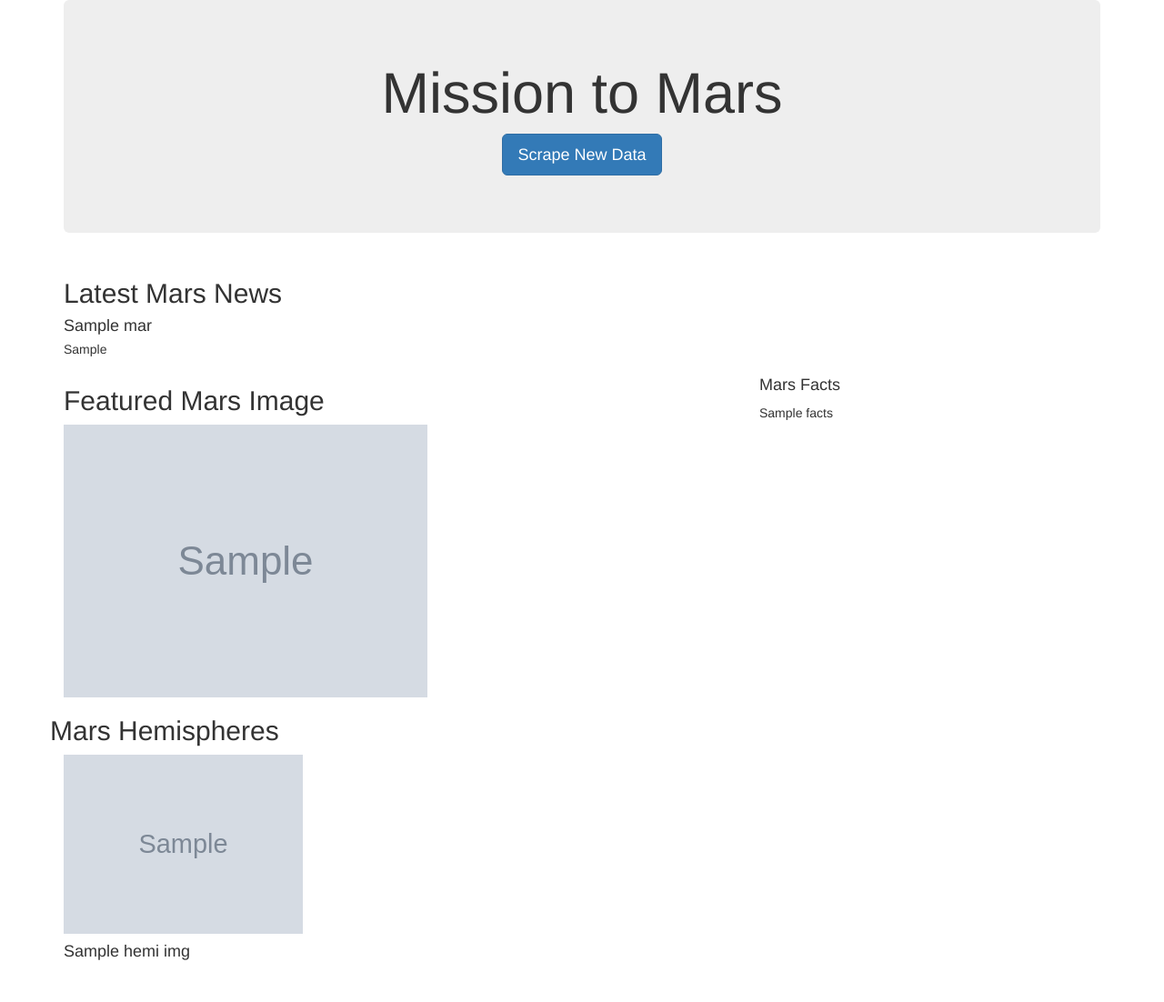
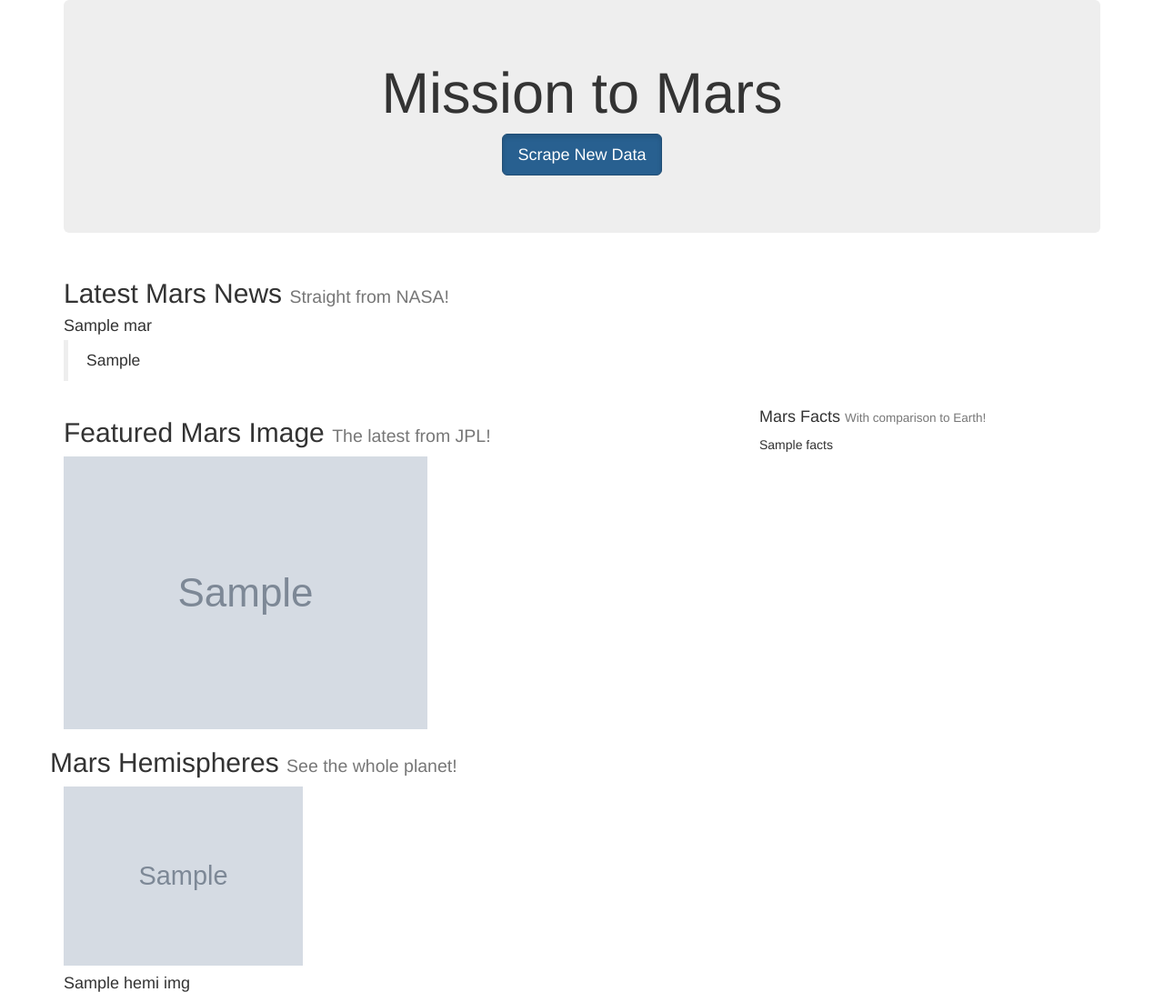
Before and after one commit to cbeckler/mission_to_mars, a Flask app: page / in a window 1280 px wide. Shown: the whole page at 91% size. Before the commit the page ends 1056 px from the top, so only its background shows below. Run offline with Flask 2, Linux system fonts and the light colour scheme; grey boxes marked "Sample" are stand-in pictures; a database or web service that is not in the repository returns one stand-in record (values such as "Sample title"); some libraries are stand-ins or nearby versions.

Commit message:
bootstrap formatting

```diff
--- a/apps/templates/index.html
+++ b/apps/templates/index.html
@@ -14,7 +14,7 @@
   <div class="container">
     <div class="jumbotron text-center">
       <h1>Mission to Mars</h1>
-      <p><a class="btn btn-primary btn-lg" href="/scrape"
+      <p><a class="btn btn-primary btn-lg active" href="/scrape"
                   role="button">Scrape New Data</a></p>
     </div>
     <!-- Mars News -->
@@ -22,9 +22,11 @@
       <div class="col-md-12">
         <div class="media">
           <div class="media-body">
-            <h2>Latest Mars News</h2>
+            <h2>Latest Mars News <small>Straight from NASA!</small></h2>
             <h4 class="media-heading">{{mars.news_title}}</h4>
-            <p>{{mars.news_paragraph}}</p>
+            <blockquote>
+              <p>{{mars.news_paragraph}}</p>
+            </blockquote>
           </div>
         </div>
       </div>
@@ -32,7 +34,7 @@
     <!-- Mars Image -->
     <div class="row" id="mars-featured-image">
       <div class="col-md-8">
-        <h2>Featured Mars Image</h2>
+        <h2>Featured Mars Image <small>The latest from JPL!</small></h2>
         <img
           src="{{mars.featured_image }}"
           class="img-responsive"
@@ -42,20 +44,22 @@
       <div class="col-md-4">
         <!-- Mars Facts -->
         <div class="row" id="mars-facts">
-          <h4>Mars Facts</h4>
+          <h4>Mars Facts <small>With comparison to Earth!</small></h4>
           {{ mars.facts | safe }}
         </div>
     </div>
     </div>
     <!-- Mars Hemispheres -->
     <div class="row" id="mars-hemispheres">
-      <h2>Mars Hemispheres</h2>
+      <h2>Mars Hemispheres <small>See the whole planet!</small></h2>
       {% for hemi_img in mars.hemi_imgs %}
       <div class="col-md-3">
       <img
           src="{{hemi_img.img_url}}"
           class="img-responsive"
           alt="Mars Hemisphere"
+          width="150%"
+          height="150%"
       />
       <h4>{{hemi_img.title}}</h4>
       </div>
```
